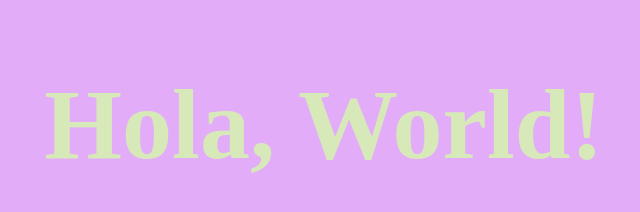
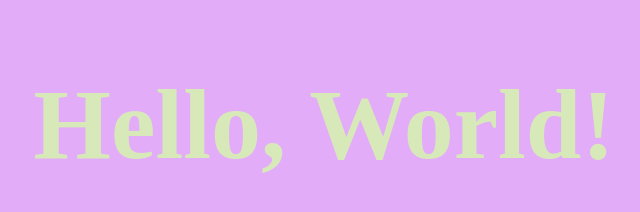
Before and after one commit to ReeKid2002/git-training-project, a plain HTML site: page index.html in a window 1280 px wide. Shown: the whole page, without its empty margins (316-956 px from the left). Drawn offline with Linux system fonts and the light colour scheme.

Commit message:
feat: change hello

```diff
--- a/index.html
+++ b/index.html
@@ -8,6 +8,6 @@
 </head>
 <link rel="stylesheet" href="styles.css">
 <body>
-    <h1 class="heading">Hola, World!</h1>
+    <h1 class="heading">Hello, World!</h1>
 </body>
 </html>
```
